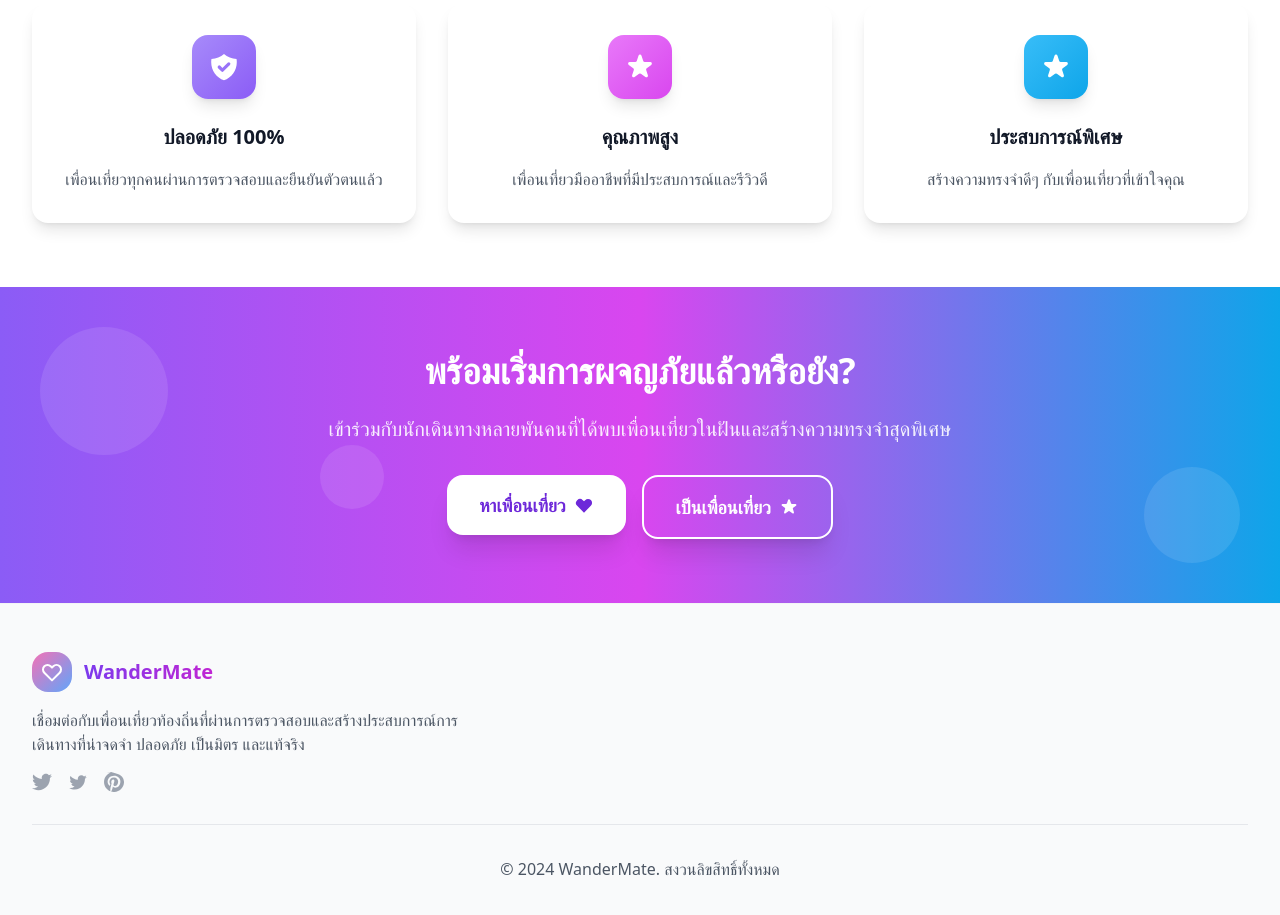
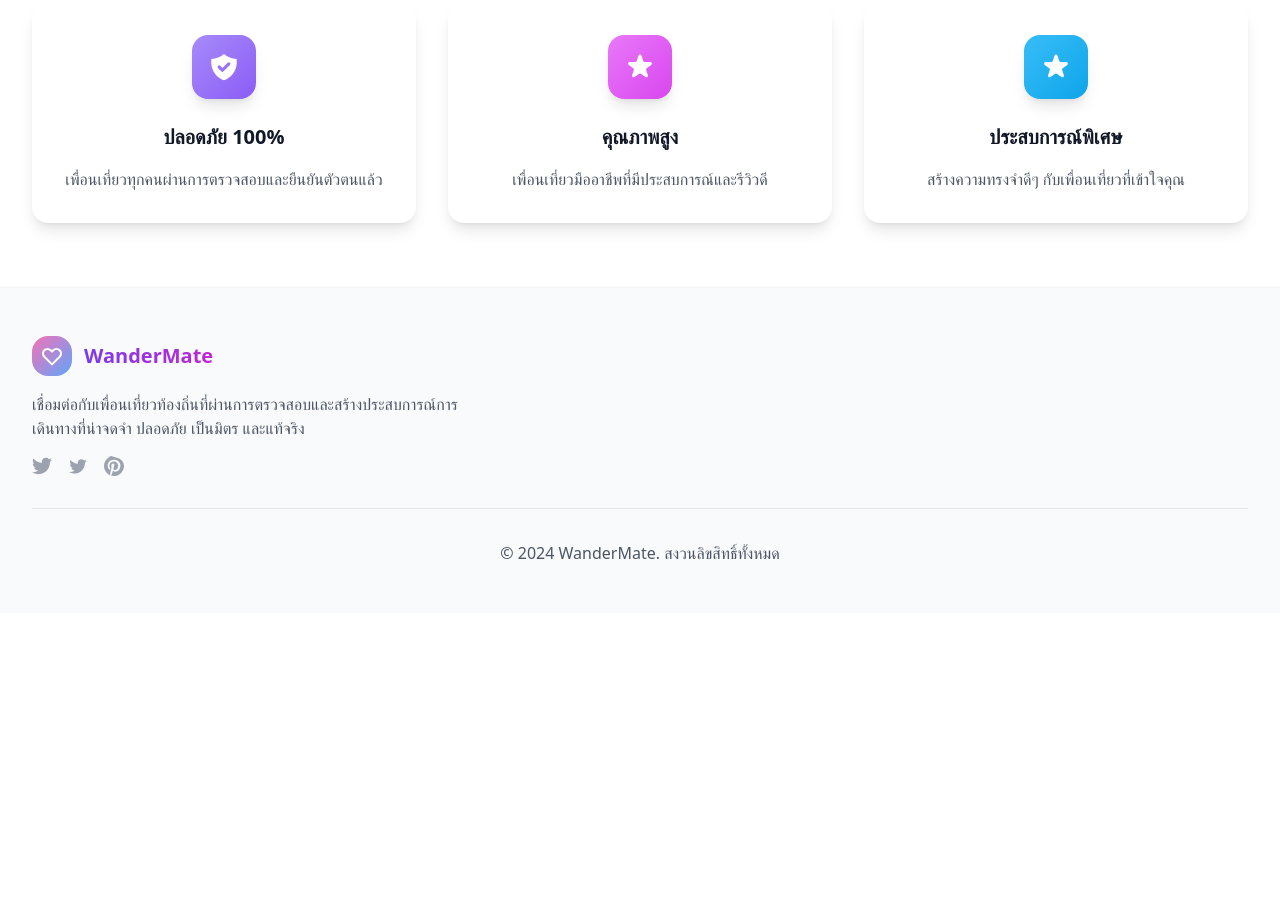
Before and after one commit to AlphaB135/html222, a plain HTML site: page index.html in a window 1280 px wide. Shown: the part 2068-2983 px from the top of the page. After the commit the page ends 2681 px from the top, so only its background shows below. Drawn offline with nearby package versions, Linux system fonts and the light colour scheme.

Commit message:
update ลบส่วนที่ไม่ได้ใช้งาน

```diff
--- a/index.html
+++ b/index.html
@@ -675,42 +675,6 @@
             </div>
         </div>
     </section>
-
-    <!-- CTA Section -->
-    <section class="py-16 px-8 bg-gradient-to-r from-violet-500 via-fuchsia-500 to-sky-500 relative overflow-hidden">
-        <!-- Animated Background Elements -->
-        <div class="absolute inset-0">
-            <div class="absolute top-10 left-10 w-32 h-32 bg-white/10 rounded-full animate-float"></div>
-            <div class="absolute bottom-10 right-10 w-24 h-24 bg-white/10 rounded-full animate-float" style="animation-delay: 2s;"></div>
-            <div class="absolute top-1/2 left-1/4 w-16 h-16 bg-white/10 rounded-full animate-float" style="animation-delay: 1s;"></div>
-        </div>
-
-        <div class="max-w-4xl mx-auto text-center relative z-10">
-            <h2 class="text-4xl font-bold text-white mb-6">พร้อมเริ่มการผจญภัยแล้วหรือยัง?</h2>
-            <p class="text-xl text-white/90 mb-8 max-w-2xl mx-auto">
-                เข้าร่วมกับนักเดินทางหลายพันคนที่ได้พบเพื่อนเที่ยวในฝันและสร้างความทรงจำสุดพิเศษ
-            </p>
-            <div class="flex gap-4 justify-center">
-                <a href="find-buddies.html">
-                    <button class="bg-white text-violet-700 hover:bg-gray-100 px-8 py-4 rounded-2xl text-lg font-semibold shadow-xl hover:shadow-2xl transition-all duration-300 hover:scale-105 flex items-center justify-center">
-                        หาเพื่อนเที่ยว
-                        <svg class="ml-2 h-5 w-5" fill="currentColor" viewBox="0 0 20 20">
-                            <path fill-rule="evenodd" d="M3.172 5.172a4 4 0 015.656 0L10 6.343l1.172-1.171a4 4 0 115.656 5.656L10 17.657l-6.828-6.829a4 4 0 010-5.656z" clip-rule="evenodd"></path>
-                        </svg>
-                    </button>
-                </a>
-                <a href="become-buddy.html">
-                    <button class="border-2 border-white text-white hover:bg-white hover:text-violet-700 px-8 py-4 rounded-2xl text-lg font-semibold shadow-xl hover:shadow-2xl transition-all duration-300 hover:scale-105 bg-transparent flex items-center justify-center">
-                        เป็นเพื่อนเที่ยว
-                        <svg class="ml-2 h-5 w-5" fill="currentColor" viewBox="0 0 20 20">
-                            <path d="M9.049 2.927c.3-.921 1.603-.921 1.902 0l1.07 3.292a1 1 0 00.95.69h3.462c.969 0 1.371 1.24.588 1.81l-2.8 2.034a1 1 0 00-.364 1.118l1.07 3.292c.3.921-.755 1.688-1.54 1.118l-2.8-2.034a1 1 0 00-1.175 0l-2.8 2.034c-.784.57-1.838-.197-1.539-1.118l1.07-3.292a1 1 0 00-.364-1.118L2.98 8.72c-.783-.57-.38-1.81.588-1.81h3.461a1 1 0 00.951-.69l1.07-3.292z"></path>
-                        </svg>
-                    </button>
-                </a>
-            </div>
-        </div>
-    </section>
-
     <!-- Include Footer -->
     <div id="footer-placeholder"></div>
 
```
Also changed, not shown: become-buddy.html (+1 -1 lines), buddy-profile.html (+0 -16 lines).
